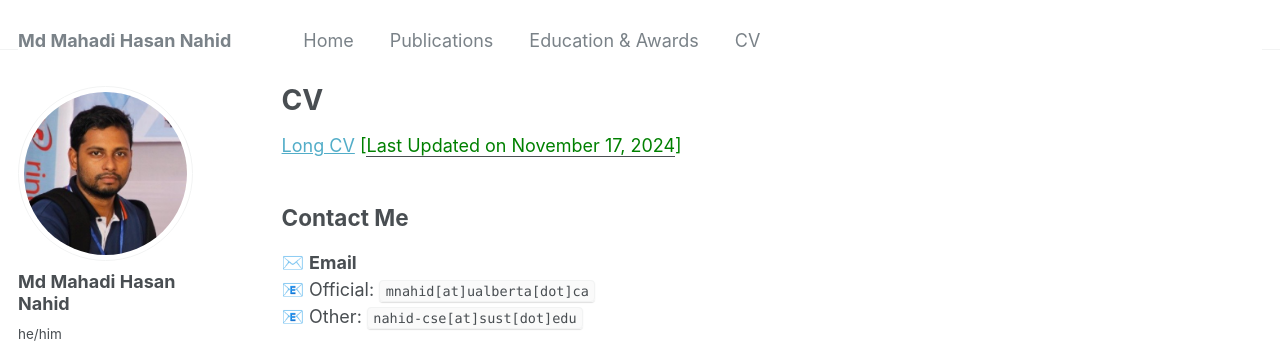
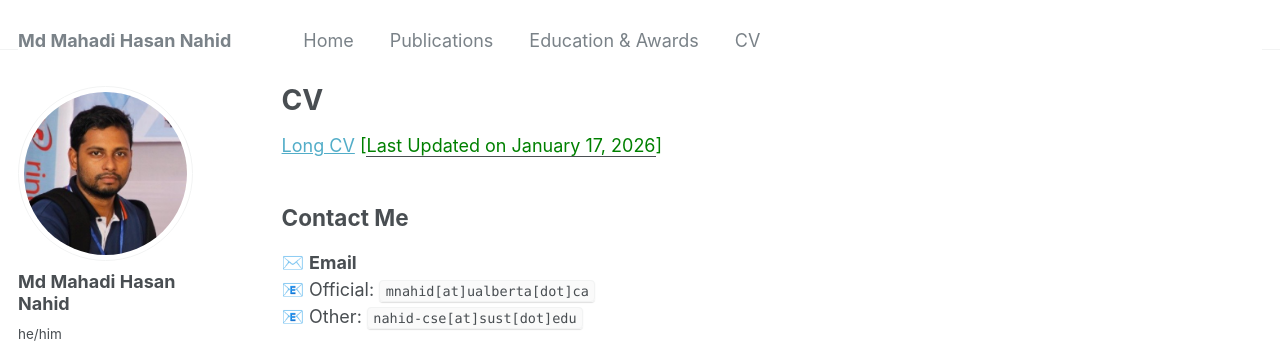
Before and after one commit to mahadi-nahid/mahadi-nahid.github.io, a Jekyll site: the page built from _pages/cv.md, in a window 1280 px wide and 1155 px high. Shown: the top 343 px of the window. Built offline with Jekyll 4.4.1, drawn with Linux system fonts in a browser that asks for light colours; some web fonts are replaced.

Commit message:
Update cv.md

```diff
--- a/_pages/cv.md
+++ b/_pages/cv.md
@@ -6,7 +6,7 @@ author_profile: true
 ---
 <p>
   <a href="https://mahadi-nahid.github.io/files/Mahadi_ModularCV-Jan-2026.pdf" target="_blank" title="Long CV">Long CV</a>
-  <span style="color:green;">[<ins>Last Updated on November 17, 2024</ins>]</span>
+  <span style="color:green;">[<ins>Last Updated on January 17, 2026</ins>]</span>
 </p>
 
 ## Contact Me
```
